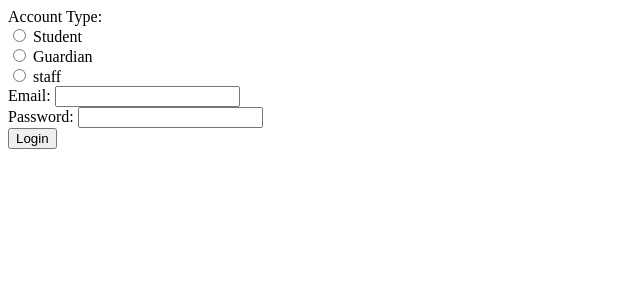
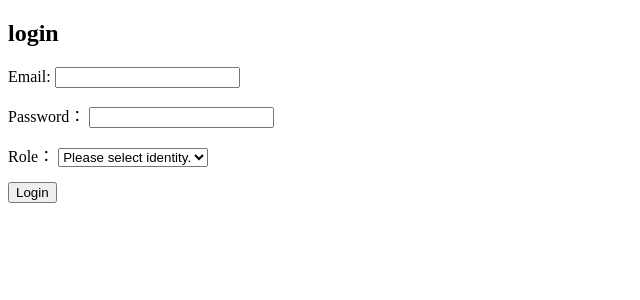
Before and after one commit to TommyLuk0814/COMP3335_GroupProject, a Flask app: template front/templates/login.html in a window 1280 px wide. Shown: the top 300 px of the page, without its empty margins (0-640 px from the left). Run offline with Flask 3, Linux system fonts and the light colour scheme; the template is opened without the code that fills it, so the values that code supplies are empty.

Commit message:
Refactor login page and enhance role selection with error handling

```diff
--- a/front/templates/login.html
+++ b/front/templates/login.html
@@ -2,36 +2,93 @@
 <html lang="en">
 <head>
     <meta charset="UTF-8">
-                <title>ComputingU</title>
+    <meta name="viewport" content="width=device-width, initial-scale=1.0">
+    <title>login</title>
+    <style>
+        .error-message {
+            color: red;
+            display: none;
+        }
+        .form-group {
+            margin-bottom: 15px;
+        }
+    </style>
 </head>
 <body>
+    <div class="login-container">
+        <h2>login</h2>
+        <form id="loginForm">
+            <div class="form-group">
+                <label for="email">Email:</label>
+                <input type="email" id="email" name="email" required>
+            </div>
 
-            <form action="/login" method="POST">
-                <div>
-                    <label>Account Type:</label>
-                    <div>
-                        <input type="radio" id="student" name="role" value="student" required>
-                        <label for="student">Student</label>
-                    </div>
-                    <div>
-                        <input type="radio" id="guardian" name="role" value="guardian" required>
-                        <label for="guardian">Guardian</label>
-                    </div>
-                    <div>
-                        <input type="radio" id="staff" name="role" value="staff" required>
-                        <label for="staff">staff</label>
-                    </div>
-                </div>
-                <div>
-                    <label for="username">Email:</label>
-                    <input type="text" id="username" name="username" required>
-                </div>
-                <div>
-                    <label for="password">Password:</label>
+            <div class="form-group">
+                <label for="password">Password：</label>
                 <input type="password" id="password" name="password" required>
             </div>
+
+            <div class="form-group">
+                <label for="role">Role：</label>
+                <select id="role" name="role" required>
+                    <option value="">Please select identity.</option>
+                    <option value="student">student</option>
+                    <option value="guardian">guardian</option>
+                    <option value="staff">staff</option>
+                </select>
+            </div>
+
             <button type="submit">Login</button>
+            <div class="error-message" id="errorMessage"></div>
         </form>
+    </div>
 
+    <script>
+        document.getElementById('loginForm').addEventListener('submit', async (e) => {
+            e.preventDefault();
+
+            const email = document.getElementById('email').value;
+            const password = document.getElementById('password').value;
+            const role = document.getElementById('role').value;
+            const errorMessage = document.getElementById('errorMessage');
+
+            try {
+                const response = await fetch('/login', {
+                    method: 'POST',
+                    headers: {
+                        'Content-Type': 'application/json'
+                    },
+                    body: JSON.stringify({ email, password, role })
+                });
+
+                const data = await response.json();
+
+                if (response.ok) {
+                    //Save JWT token and user information
+                    localStorage.setItem('access_token', data.access_token);
+                    localStorage.setItem('role', data.role);
+                    localStorage.setItem('user_id', data.user_id);
+
+                    //jump to different pages according to role
+                    if (data.role === 'student') {
+                        window.location.href = '/student/profile.html';
+                    } else if (data.role === 'guardian') {
+                        window.location.href = '/Guardian/guardian_profile.html';
+                    } else if (data.role === 'staff') {
+
+                        // may need to judge whether it is ARO or DRO.
+                        //wait for backend to implement different token or role
+                        window.location.href = '/ARO/manage_grades.html';
+                    }
+                } else {
+                    errorMessage.textContent = data.message || 'login failed';
+                    errorMessage.style.display = 'block';
+                }
+            } catch (error) {
+                errorMessage.textContent = 'Connection to server failed';
+                errorMessage.style.display = 'block';
+            }
+        });
+    </script>
 </body>
 </html>
--- a/server.py
+++ b/server.py
@@ -17,7 +17,7 @@ def login():
     data = request.get_json()
     email = data.get('email')
     password = data.get('password')
-    role = data.get('role')  # 前端需要提供角色：'student', 'guardian', 'staff'
+    role = data.get('role')  # 'student', 'guardian', 'staff'
 
     if role not in ['student', 'guardian', 'staff']:
         return jsonify({'message': 'Invalid role'}), 400
```
Lines whose indentation alone changed are shown as unchanged.
